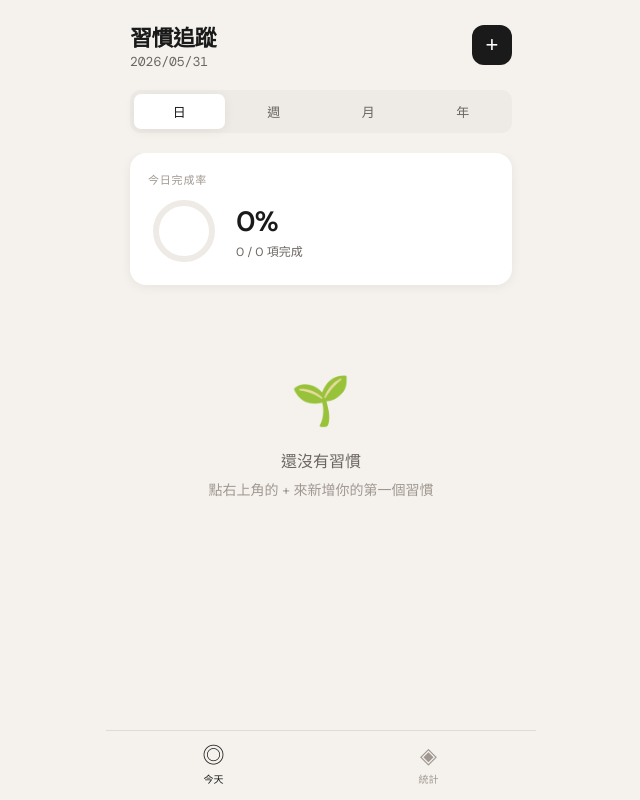
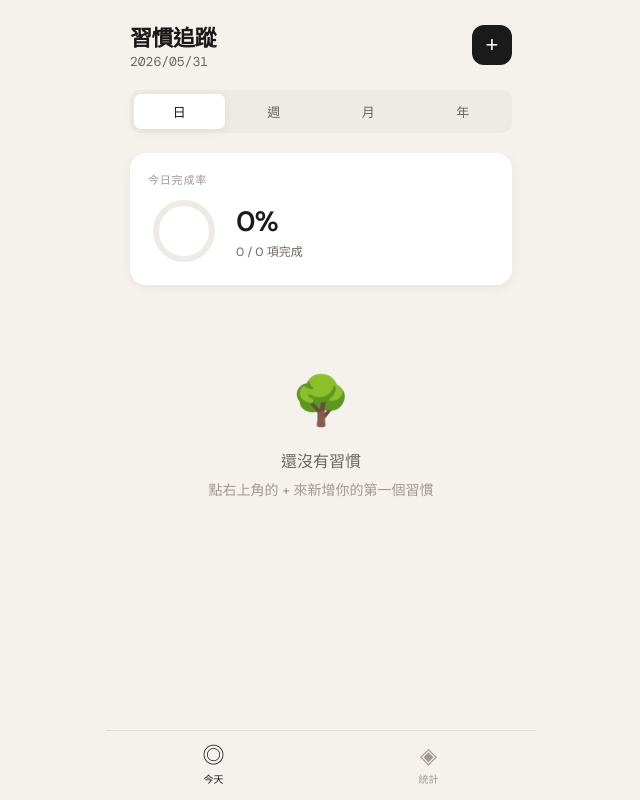
Before and after one commit to yuchyuch7/habit-tracker, a plain HTML site: page index.html in a window 1280 px wide. Shown: the whole page, without its empty margins (319-959 px from the left). Drawn offline with nearby package versions, Linux system fonts and the light colour scheme.

Commit message:
change empty state emoji from seedling to tree

```diff
--- a/index.html
+++ b/index.html
@@ -914,7 +914,7 @@ function renderDay(area) {
 
   if (habits.length === 0) {
     html += `<div class="empty-state">
-      <div class="empty-icon">🌱</div>
+      <div class="empty-icon">🌳</div>
       <div class="empty-title">還沒有習慣</div>
       <div class="empty-sub">點右上角的 + 來新增你的第一個習慣</div>
     </div>`;
```
